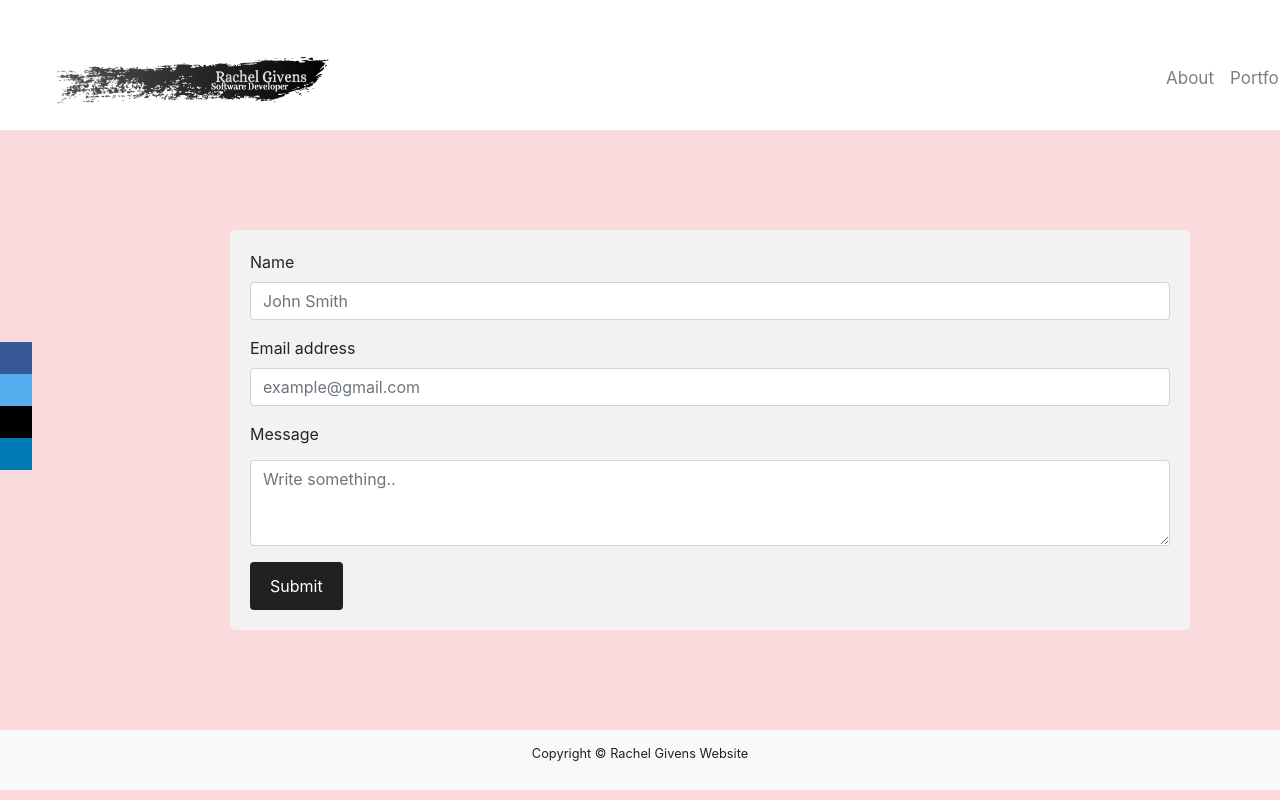
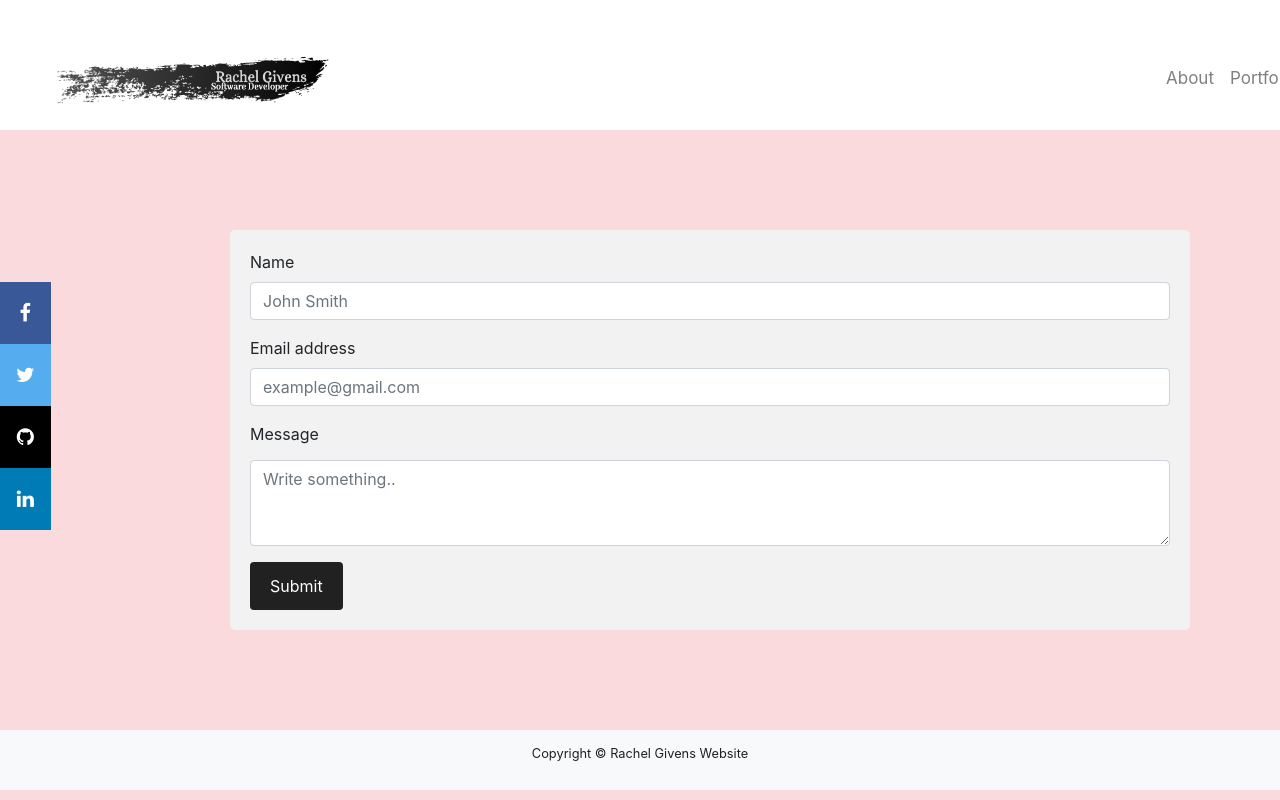
Before and after one commit to rlgivens96/Bootstrap-Portfolio, a plain HTML site: page contact.html in a window 1280 px wide. Shown: the top 800 px of the page. Drawn offline with nearby package versions, Linux system fonts and the light colour scheme.

Commit message:
added font awesome

```diff
--- a/contact.html
+++ b/contact.html
@@ -8,6 +8,7 @@
     <link rel="stylesheet" href="./assets/css/header.css">
     <link rel="stylesheet" href="./assets/css/style.css">
     <link rel="stylesheet" href="./assets/css/footer.css">
+    <link rel="stylesheet" href="https://cdnjs.cloudflare.com/ajax/libs/font-awesome/4.7.0/css/font-awesome.min.css">
 </head>
 
 <body>
```
Also changed, not shown: index.html (+1 -0 lines), portfolio.html (+1 -0 lines).
